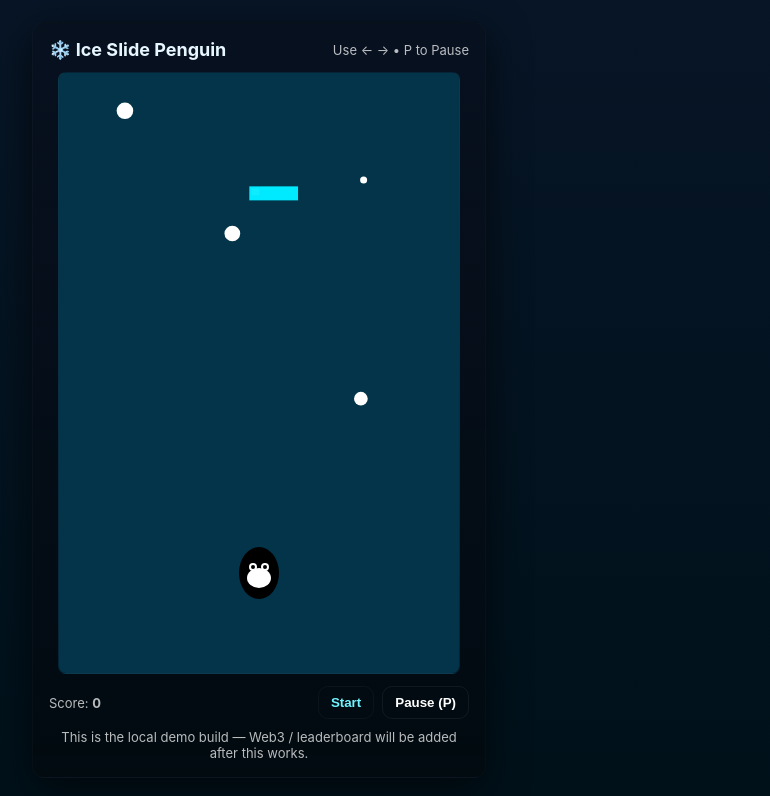
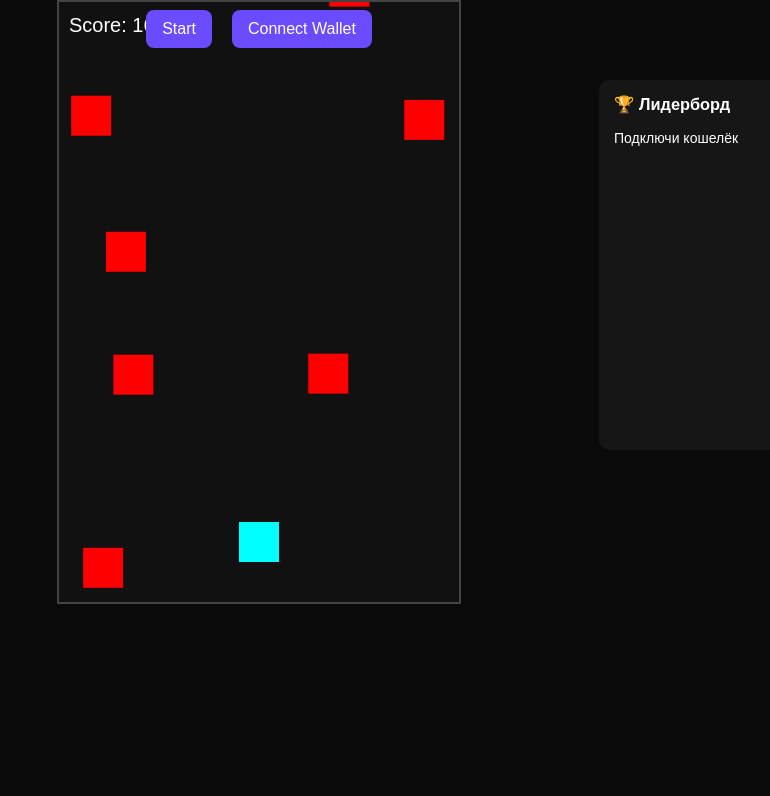
Before and after one commit to zaur9/ice-slide-penguin, a plain HTML site: page index.html in a window 1280 px wide. Both pictures are taken after a click on the button "Start". Shown: the whole page, without its empty margins (381-1151 px from the left). Drawn offline with Linux system fonts and the light colour scheme.

Commit message:
Update index.html

```diff
--- a/index.html
+++ b/index.html
@@ -1,267 +1,259 @@
-<!doctype html>
-<html lang="en">
+<!DOCTYPE html>
+<html lang="ru">
 <head>
-  <meta charset="utf-8" />
-  <meta name="viewport" content="width=device-width,initial-scale=1" />
-  <title>Ice Slide Penguin — Demo</title>
+    <meta charset="UTF-8" />
+    <meta name="viewport" content="width=device-width, initial-scale=1.0" />
+    <title>Smash or Steal — Somnia</title>
     <style>
-    :root{
-      --bg1:#071526; --bg2:#00111a; --neon:#6ff3ff;
+        body {
+            margin: 0;
+            padding: 0;
+            background: #0a0a0a;
+            color: white;
+            font-family: Arial, sans-serif;
+            overflow: hidden;
+            user-select: none;
         }
-    html,body{height:100%;margin:0;font-family:Inter, Arial, sans-serif;background:linear-gradient(180deg,var(--bg1),var(--bg2));color:#e6f7ff;}
-    .wrap{display:flex;align-items:center;justify-content:center;height:100%;padding:20px;box-sizing:border-box;}
-    .card{width:420px;max-width:95vw;padding:16px;border-radius:12px;background:linear-gradient(180deg,rgba(8,16,30,0.9),rgba(2,8,12,0.7));box-shadow:0 12px 40px rgba(0,0,0,0.6);border:1px solid rgba(255,255,255,0.02);}
-    header{display:flex;justify-content:space-between;align-items:center;margin-bottom:12px;}
-    .title{font-weight:700;font-size:18px;}
-    #gameCanvas{display:block;margin:0 auto;border-radius:8px;background:linear-gradient(180deg,#08354a,#002033);box-shadow:inset 0 6px 20px rgba(0,0,0,0.4);width:400px;height:600px;border:1px solid rgba(255,255,255,0.02);}
-    .hud{display:flex;justify-content:space-between;align-items:center;margin-top:12px;}
-    .btn{padding:8px 12px;border-radius:10px;border:1px solid rgba(255,255,255,0.04);background:transparent;color:var(--neon);cursor:pointer;font-weight:700;}
-    .btn.secondary{color:#fff;border-color:rgba(255,255,255,0.06);}
-    .muted{opacity:0.85;font-size:13px;}
-    .overlay{position:fixed;inset:0;display:none;align-items:center;justify-content:center;background:rgba(0,0,0,0.6);z-index:40;}
-    .modal{background:rgba(6,12,20,0.95);padding:18px;border-radius:12px;width:360px;max-width:92vw;border:1px solid rgba(255,255,255,0.03);}
-    .center{text-align:center;}
-    .small{font-size:13px;color:rgba(255,255,255,0.85);}
+
+        #gameCanvas {
+            display: block;
+            margin: 0 auto;
+            background: #111;
+            border: 2px solid #444;
+        }
+
+        #ui {
+            position: fixed;
+            top: 10px;
+            width: 100%;
+            display: flex;
+            justify-content: center;
+            gap: 20px;
+            z-index: 1000;
+        }
+
+        button {
+            padding: 10px 16px;
+            font-size: 16px;
+            cursor: pointer;
+            border: none;
+            border-radius: 8px;
+            background: #6c4bff;
+            color: white;
+            transition: 0.2s;
+        }
+
+        button:hover {
+            background: #836aff;
+        }
+
+        #leaderboard {
+            position: fixed;
+            right: 10px;
+            top: 80px;
+            width: 260px;
+            height: 340px;
+            overflow-y: auto;
+            padding: 15px;
+            background: rgba(255, 255, 255, 0.05);
+            border-radius: 10px;
+            font-size: 14px;
+        }
+
+        h3 { margin-top: 0; }
     </style>
 </head>
+
 <body>
-  <div class="wrap">
-    <div class="card">
-      <header>
-        <div class="title">❄️ Ice Slide Penguin</div>
-        <div class="muted small">Use ← → • P to Pause</div>
-      </header>
+    <div id="ui">
+        <button id="startBtn">Start</button>
+        <button id="connectBtn">Connect Wallet</button>
+    </div>
 
     <canvas id="gameCanvas" width="400" height="600"></canvas>
 
-      <div class="hud">
-        <div class="muted small">Score: <strong id="scoreDisplay">0</strong></div>
-        <div style="display:flex;gap:8px;">
-          <button id="startBtn" class="btn">Start</button>
-          <button id="pauseBtn" class="btn secondary">Pause (P)</button>
-        </div>
+    <div id="leaderboard">
+        <h3>🏆 Лидерборд</h3>
+        <div id="leaderboardContent">Подключи кошелёк</div>
     </div>
 
-      <div style="margin-top:10px" class="muted small center">This is the local demo build — Web3 / leaderboard will be added after this works.</div>
-    </div>
-  </div>
+    <!-- Ethers 5 (работающая версия) -->
+    <script src="https://cdn.jsdelivr.net/npm/ethers@5.7.2/dist/ethers.umd.min.js"></script>
 
-  <!-- Game script (standalone, no external libs) -->
     <script>
-  // ---------- Basic variables ----------
-  const canvas = document.getElementById('gameCanvas');
-  const ctx = canvas.getContext('2d');
-  const W = canvas.width, H = canvas.height;
+        /* ===============================================================
+           ===============   ИГРОВАЯ ЛОГИКА ==============================
+           =============================================================== */
 
-  // UI
-  const startBtn = document.getElementById('startBtn');
-  const pauseBtn = document.getElementById('pauseBtn');
-  const scoreDisplay = document.getElementById('scoreDisplay');
+        const canvas = document.getElementById("gameCanvas");
+        const ctx = canvas.getContext("2d");
 
-  // Game states
-  const STATE = { MENU:0, PLAYING:1, PAUSED:2, GAMEOVER:3 };
-  let gameState = STATE.MENU;
+        const player = { x: 180, y: 520, width: 40, height: 40, speed: 6 };
+        let blocks = [];
+        let score = 0;
+        let gameRunning = false;
 
-  // Player
-  let penguinX = W/2;
-  const penguinY = 500;
-  const penguinR = 20;
-  let leftPressed=false, rightPressed=false;
-  let speed = 5;
+        function resetGame() {
+            blocks = [];
+            score = 0;
+            player.x = 180;
+        }
 
-  // Entities
-  let snowflakes = [];
-  let obstacles = [];
-  let score = 0;
+        function spawnBlock() {
+            const size = 40;
+            const x = Math.random() * (canvas.width - size);
+            blocks.push({ x, y: -size, size, speed: 3 + Math.random() * 3 });
+        }
 
-  // Timers
-  let lastTick = 0;
+        function update() {
+            if (!gameRunning) return;
 
-  // Input handling
-  document.addEventListener('keydown', (e) => {
-    if(e.key === 'ArrowLeft') leftPressed = true;
-    if(e.key === 'ArrowRight') rightPressed = true;
-    if(e.key === 'p' || e.key === 'P') {
-      if(gameState === STATE.PLAYING) pauseGame();
-      else if(gameState === STATE.PAUSED) resumeGame();
-    }
-    if(e.key === 'Enter') { if(gameState === STATE.MENU) startGame(); }
-  });
-  document.addEventListener('keyup', (e) => {
-    if(e.key === 'ArrowLeft') leftPressed = false;
-    if(e.key === 'ArrowRight') rightPressed = false;
+            blocks.forEach(b => b.y += b.speed);
+
+            blocks = blocks.filter(b => {
+                const collide =
+                    player.x < b.x + b.size &&
+                    player.x + player.width > b.x &&
+                    player.y < b.y + b.size &&
+                    player.y + player.height > b.y;
+
+                if (collide) endGame();
+                return b.y < canvas.height;
             });
 
-  // Buttons
-  startBtn.addEventListener('click', ()=> startGame());
-  pauseBtn.addEventListener('click', ()=> {
-    if(gameState === STATE.PLAYING) pauseGame(); else if(gameState === STATE.PAUSED) resumeGame();
-  });
+            if (Math.random() < 0.04) spawnBlock();
 
-  // spawn helpers
-  function spawnSnowflake(){
-    snowflakes.push({ x: Math.random()*(W-20)+10, y:-10, r: Math.random()*6+3, spd: Math.random()*2+1 });
-  }
-  function spawnObstacle(){
-    const w = Math.random()*60 + 30;
-    obstacles.push({ x: Math.random()*(W-w), y:-20, w: w, h:14, spd: 2 + Math.random()*1.6 });
+            score++;
         }
 
-  // spawn intervals (use timers)
-  let snowInterval = null;
-  let obsInterval = null;
+        function draw() {
+            ctx.clearRect(0, 0, canvas.width, canvas.height);
 
-  function startSpawns(){
-    stopSpawns();
-    snowInterval = setInterval(()=>{ if(gameState===STATE.PLAYING) if(Math.random()<0.6) spawnSnowflake(); }, 220);
-    obsInterval = setInterval(()=>{ if(gameState===STATE.PLAYING) if(Math.random()<0.35) spawnObstacle(); }, 520);
-  }
-  function stopSpawns(){
-    if(snowInterval) { clearInterval(snowInterval); snowInterval = null; }
-    if(obsInterval) { clearInterval(obsInterval); obsInterval = null; }
+            ctx.fillStyle = "cyan";
+            ctx.fillRect(player.x, player.y, player.width, player.height);
+
+            ctx.fillStyle = "red";
+            blocks.forEach(b => ctx.fillRect(b.x, b.y, b.size, b.size));
+
+            ctx.fillStyle = "white";
+            ctx.font = "20px Arial";
+            ctx.fillText("Score: " + score, 10, 30);
         }
 
-  // collisions
-  function circleRectCollision(cx, cy, r, rx, ry, rw, rh){
-    const closestX = Math.max(rx, Math.min(cx, rx + rw));
-    const closestY = Math.max(ry, Math.min(cy, ry + rh));
-    const dx = cx - closestX, dy = cy - closestY;
-    return (dx*dx + dy*dy) < (r*r);
-  }
-
-  // game control functions
-  function resetGame(){
-    penguinX = W/2;
-    snowflakes = [];
-    obstacles = [];
-    score = 0;
-    scoreDisplay.textContent = "0";
-  }
-
-  function startGame(){
-    resetGame();
-    gameState = STATE.PLAYING;
-    startSpawns();
-    lastTick = performance.now();
+        function loop() {
+            update();
+            draw();
             requestAnimationFrame(loop);
         }
 
-  function pauseGame(){
-    if(gameState !== STATE.PLAYING) return;
-    gameState = STATE.PAUSED;
-    pauseBtn.textContent = "Resume (P)";
+        document.addEventListener("keydown", e => {
+            if (!gameRunning) return;
+            if (e.key === "ArrowLeft" && player.x > 0) player.x -= player.speed;
+            if (e.key === "ArrowRight" && player.x < canvas.width - player.width)
+                player.x += player.speed;
+        });
+
+        function startGame() {
+            resetGame();
+            gameRunning = true;
         }
 
-  function resumeGame(){
-    if(gameState !== STATE.PAUSED) return;
-    gameState = STATE.PLAYING;
-    pauseBtn.textContent = "Pause (P)";
-    lastTick = performance.now();
-    requestAnimationFrame(loop);
+        function endGame() {
+            gameRunning = false;
+            sendScoreToContract(score);
         }
 
-  function endGame(){
-    gameState = STATE.GAMEOVER;
-    stopSpawns();
-    // show Game Over overlay via simple alert or a modal — keep minimal
-    setTimeout(()=> {
-      const retry = confirm("GAME OVER\nYour score: " + score + "\n\nRetry?");
-      if(retry) startGame(); else { gameState = STATE.MENU; drawMenu(); }
-    }, 100);
+        document.getElementById("startBtn").onclick = startGame;
+
+        loop();
+
+        /* ===============================================================
+           ===============   WEB3 НАСТРОЙКА ===============================
+           =============================================================== */
+
+        const contractAddress = "0x4463449fc972F084428957cE621D5Bc19ffFAD1A";
+
+        const contractABI = [
+            "function submitScore(uint256 score) public",
+            "function getLeaderboard() public view returns (tuple(address player, uint256 score)[])"
+        ];
+
+        let provider, signer, contract;
+        let walletConnected = false;
+
+        async function connectWallet() {
+            if (!window.ethereum) {
+                alert("MetaMask / Somnia Wallet не найден");
+                return;
             }
 
-  // update + draw
-  function update(dt){
-    if(gameState !== STATE.PLAYING) return;
+            try {
+                await ethereum.request({ method: "eth_requestAccounts" });
 
-    // player movement
-    if(leftPressed) penguinX -= speed;
-    if(rightPressed) penguinX += speed;
-    penguinX = Math.max(penguinR, Math.min(W - penguinR, penguinX));
+                provider = new ethers.providers.Web3Provider(window.ethereum);
+                signer = provider.getSigner();
+                contract = new ethers.Contract(contractAddress, contractABI, signer);
 
-    // update snowflakes
-    for(let i = snowflakes.length - 1; i >= 0; i--){
-      const s = snowflakes[i];
-      s.y += s.spd;
-      // collision with penguin — but if touching obstacle, do not collect
-      const dx = s.x - penguinX, dy = s.y - penguinY;
-      const dist = Math.sqrt(dx*dx + dy*dy);
-      const touchingObstacle = obstacles.some(o => circleRectCollision(penguinX, penguinY, penguinR, o.x, o.y, o.w, o.h));
-      if(dist < s.r + penguinR && !touchingObstacle){
-        snowflakes.splice(i,1);
-        score++;
-        scoreDisplay.textContent = String(score);
-        continue;
-      }
-      if(s.y > H + 20) snowflakes.splice(i,1);
-    }
+                walletConnected = true;
+                document.getElementById("connectBtn").innerText = "Wallet Connected ✔️";
 
-    // update obstacles
-    for(let i = obstacles.length - 1; i >= 0; i--){
-      const o = obstacles[i];
-      o.y += o.spd;
-      if(circleRectCollision(penguinX, penguinY, penguinR, o.x, o.y, o.w, o.h)){
-        endGame();
-        return;
-      }
-      if(o.y > H + 40) obstacles.splice(i,1);
+                loadLeaderboard();
+            } catch (err) {
+                console.error(err);
+                alert("Ошибка подключения кошелька");
             }
         }
 
-  function draw(){
-    // clear
-    ctx.clearRect(0,0,W,H);
-    // background
-    ctx.fillStyle = '#03344a'; ctx.fillRect(0,0,W,H);
+        document.getElementById("connectBtn").onclick = connectWallet;
 
-    // draw snowflakes
-    ctx.fillStyle = '#ffffff';
-    for(const s of snowflakes){
-      ctx.beginPath(); ctx.arc(s.x, s.y, s.r, 0, Math.PI*2); ctx.fill();
+        /* ===============================================================
+           ===============   ОТПРАВКА СКОРА ===============================
+           =============================================================== */
+
+        async function sendScoreToContract(score) {
+            if (!walletConnected) {
+                alert("Подключи кошелёк перед игрой!");
+                return;
             }
 
-    // draw obstacles
-    for(const o of obstacles){
-      ctx.fillStyle = '#00eaff'; ctx.fillRect(o.x, o.y, o.w, o.h);
-      ctx.fillStyle = 'rgba(255,255,255,0.06)'; ctx.fillRect(o.x+2, o.y+2, Math.min(8,o.w-4), o.h/2);
-    }
+            try {
+                const tx = await contract.submitScore(score);
+                await tx.wait();
 
-    // draw penguin
-    // body
-    ctx.fillStyle = '#000'; ctx.beginPath(); ctx.ellipse(penguinX, penguinY, penguinR, penguinR+6, 0, 0, Math.PI*2); ctx.fill();
-    // belly
-    ctx.fillStyle = '#fff'; ctx.beginPath(); ctx.ellipse(penguinX, penguinY+5, penguinR*0.6, penguinR*0.5, 0, 0, Math.PI*2); ctx.fill();
-    // eyes (honest look)
-    ctx.fillStyle = '#fff'; ctx.beginPath(); ctx.arc(penguinX-6, penguinY-6, 4, 0, Math.PI*2); ctx.arc(penguinX+6, penguinY-6, 4, 0, Math.PI*2); ctx.fill();
-    ctx.fillStyle = '#000'; ctx.beginPath(); ctx.arc(penguinX-6, penguinY-6, 2, 0, Math.PI*2); ctx.arc(penguinX+6, penguinY-6, 2, 0, Math.PI*2); ctx.fill();
-  }
-
-  function loop(ts){
-    const dt = ts - lastTick;
-    lastTick = ts;
-    update(dt);
-    draw();
-    if(gameState === STATE.PLAYING){
-      requestAnimationFrame(loop);
+                alert("Счёт отправлен в блокчейн!");
+                loadLeaderboard();
+            } catch (e) {
+                console.error(e);
+                alert("Ошибка отправки счёта");
             }
         }
 
-  // initial menu draw
-  function drawMenu(){
-    ctx.clearRect(0,0,W,H);
-    ctx.fillStyle = '#032b3e'; ctx.fillRect(0,0,W,H);
-    ctx.fillStyle = '#ffffff'; ctx.font = '24px Inter, Arial'; ctx.textAlign = 'center';
-    ctx.fillText('Ice Slide Penguin', W/2, 160);
-    ctx.font = '14px Inter, Arial';
-    ctx.fillText('Collect snowflakes • Avoid ice blocks', W/2, 200);
-    ctx.fillText('Use ← → to move • Press Start to play', W/2, 230);
-    ctx.textAlign = 'left';
+        /* ===============================================================
+           ===============   ЛИДЕРБОРД ====================================
+           =============================================================== */
+
+        async function loadLeaderboard() {
+            if (!walletConnected) return;
+
+            try {
+                const data = await contract.getLeaderboard();
+                const board = document.getElementById("leaderboardContent");
+
+                board.innerHTML = "";
+
+                data
+                    .sort((a, b) => Number(b.score) - Number(a.score))
+                    .forEach((entry, i) => {
+                        const addr = entry.player;
+                        const sc = entry.score;
+
+                        board.innerHTML += `<div>#${i + 1} — ${addr.slice(0, 6)}...${addr.slice(-4)} : <b>${sc}</b></div>`;
+                    });
+
+            } catch (err) {
+                console.error(err);
             }
-
-  // initial state
-  drawMenu();
-
-  // helpful: init spawn timers only when game runs; cleared on endGame
+        }
     </script>
 </body>
 </html>
```
Lines whose indentation alone changed are shown as unchanged.
